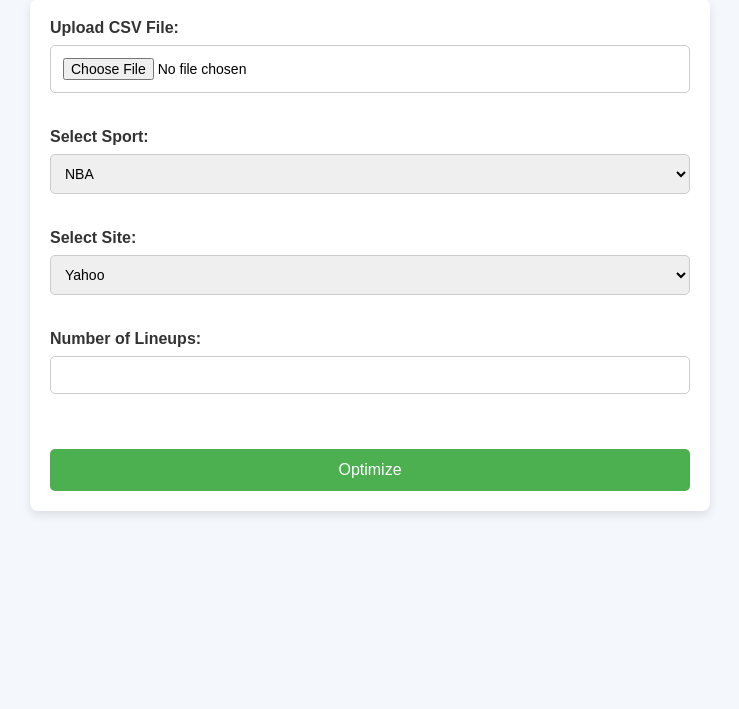
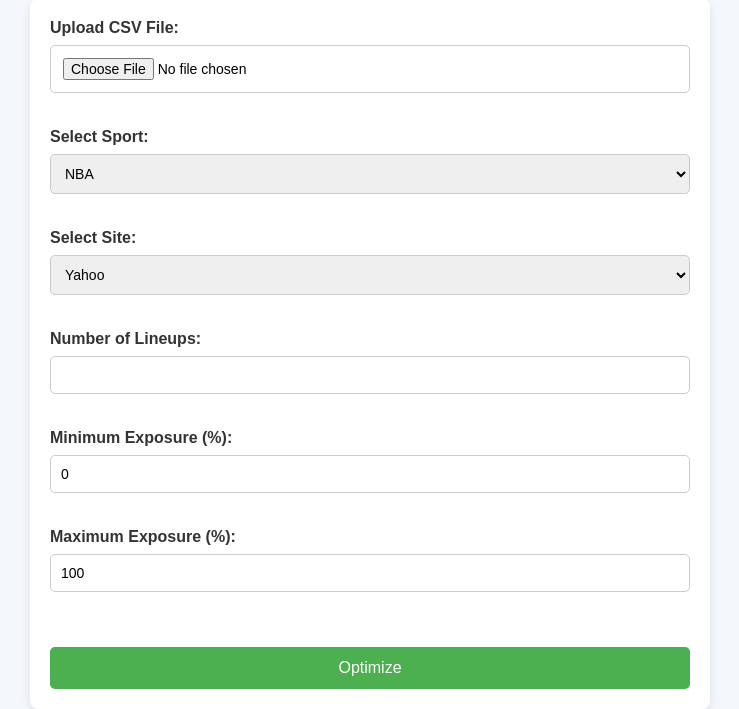
Before and after one commit to djbrown227/lineup_optimizer_basic, a Django app: page / in a window 1280 px wide. Shown: the part 99-808 px from the top of the page, without its empty margins (270-1009 px from the left). Before the commit the page ends 614 px from the top, so only its background shows below. Run offline with Django 5.2, Linux system fonts and the light colour scheme.

Commit message:
“Commit”

```diff
--- a/optimizer/forms.py
+++ b/optimizer/forms.py
@@ -7,7 +7,16 @@ class CSVUploadForm(forms.Form):
             ('NBA', 'NBA'),
             ('NFL', 'NFL'),
             ('MLB', 'MLB'),
-            ('GOLF', 'Golf')
+            ('GOLF', 'Golf'),
+            ('NHL', 'NHL'),
+            ('SOCCER', 'Soccer'),
+            ('CFL', 'CFL'),
+            ('CFB', 'CFB'),
+            ('LOL', 'LOL'),
+            ('MMA', 'MMA'),
+            ('NASCAR', 'Nascar'),
+            ('TENNIS', 'Tennis'),
+            ('CSGO', 'CSGO'),
         ],
         label="Sport",
     )
@@ -16,7 +25,27 @@ class CSVUploadForm(forms.Form):
             ('YAHOO', 'Yahoo'),
             ('DRAFTKINGS', 'DraftKings'),
             ('FANDUEL', 'FanDuel'),
+            ('FANTASYDRAFT', 'FantasyDraft'),
+            ('FANBALL', 'Fanball')
         ],
         label="Site",
     )
     num_lineups = forms.IntegerField(min_value=1, label="Number of Lineups")
+
+    # New fields for exposure settings
+    min_exposure = forms.FloatField(
+        required=False,
+        label="Minimum Exposure (%)",
+        min_value=0,
+        max_value=100,
+        initial=0,
+        help_text="Minimum percentage of lineups this player should appear in."
+    )
+    max_exposure = forms.FloatField(
+        required=False,
+        label="Maximum Exposure (%)",
+        min_value=0,
+        max_value=100,
+        initial=100,
+        help_text="Maximum percentage of lineups this player should appear in."
+    )
--- a/optimizer/templates/optimizer/optimize.html
+++ b/optimizer/templates/optimizer/optimize.html
@@ -111,6 +111,16 @@
             {{ form.num_lineups }}
         </div>
 
+        <div class="form-group">
+            <label for="min_exposure">Minimum Exposure (%):</label>
+            <input type="number" name="min_exposure" id="min_exposure" min="0" max="100" value="0" required>
+        </div>
+
+        <div class="form-group">
+            <label for="max_exposure">Maximum Exposure (%):</label>
+            <input type="number" name="max_exposure" id="max_exposure" min="0" max="100" value="100" required>
+        </div>
+
         <button type="submit">Optimize</button>
     </form>
 </body>
--- a/optimizer/urls.py
+++ b/optimizer/urls.py
@@ -2,8 +2,8 @@ from django.urls import path
 from . import views
 
 urlpatterns = [
-    path('', views.optimize, name='home'),  # This will handle the root URL
-    path('optimize/', views.optimize, name='optimize'),
-    path('results/', views.results, name='results'),
-    path('download_csv/', views.download_csv, name='download_csv'),  # Ensure this view exists
+    path('', views.optimize, name='home'),  # Handles the root URL
+    path('optimize/', views.optimize, name='optimize'),  # Use `optimize` view
+    path('results/', views.results, name='results'),  # Use `results` view
+    path('download_csv/', views.download_csv, name='download_csv'),  # Use `download_csv` view
 ]
--- a/optimizer/views.py
+++ b/optimizer/views.py
@@ -3,7 +3,7 @@ import sys
 from django.shortcuts import render
 from django.http import HttpResponse, FileResponse
 from .forms import CSVUploadForm
-from pydfs_lineup_optimizer import get_optimizer, Site, Sport
+from pydfs_lineup_optimizer import get_optimizer, Site, Sport, Player
 import os
 
 def optimize(request):
@@ -15,6 +15,14 @@ def optimize(request):
             site = form.cleaned_data['site']
             num_lineups = form.cleaned_data['num_lineups']
 
+            # Get min and max exposure values from the form
+            min_exposure = request.POST.get('min_exposure', 0)
+            max_exposure = request.POST.get('max_exposure', 100)
+
+            # Convert exposure values to floats
+            min_exposure = float(min_exposure)
+            max_exposure = float(max_exposure)
+
             # Save the uploaded file to a temporary location
             csv_path = f'/tmp/{csv_file.name}'
             with open(csv_path, 'wb+') as destination:
@@ -24,6 +32,13 @@ def optimize(request):
             # Use pydfs_lineup_optimizer to generate lineups
             optimizer = get_optimizer(getattr(Site, site), getattr(Sport, sport))
             optimizer.load_players_from_csv(csv_path)
+
+            # Set min and max exposure constraints for each player
+            for player in optimizer.players:
+                player.min_exposure = min_exposure / 100  # Convert to fraction
+                player.max_exposure = max_exposure / 100  # Convert to fraction
+
+            # Generate lineups
             lineups = [
                 {
                     'lineup': str(lineup),
```
Also changed, not shown: optimizer/models.py (+10 -1 lines).
